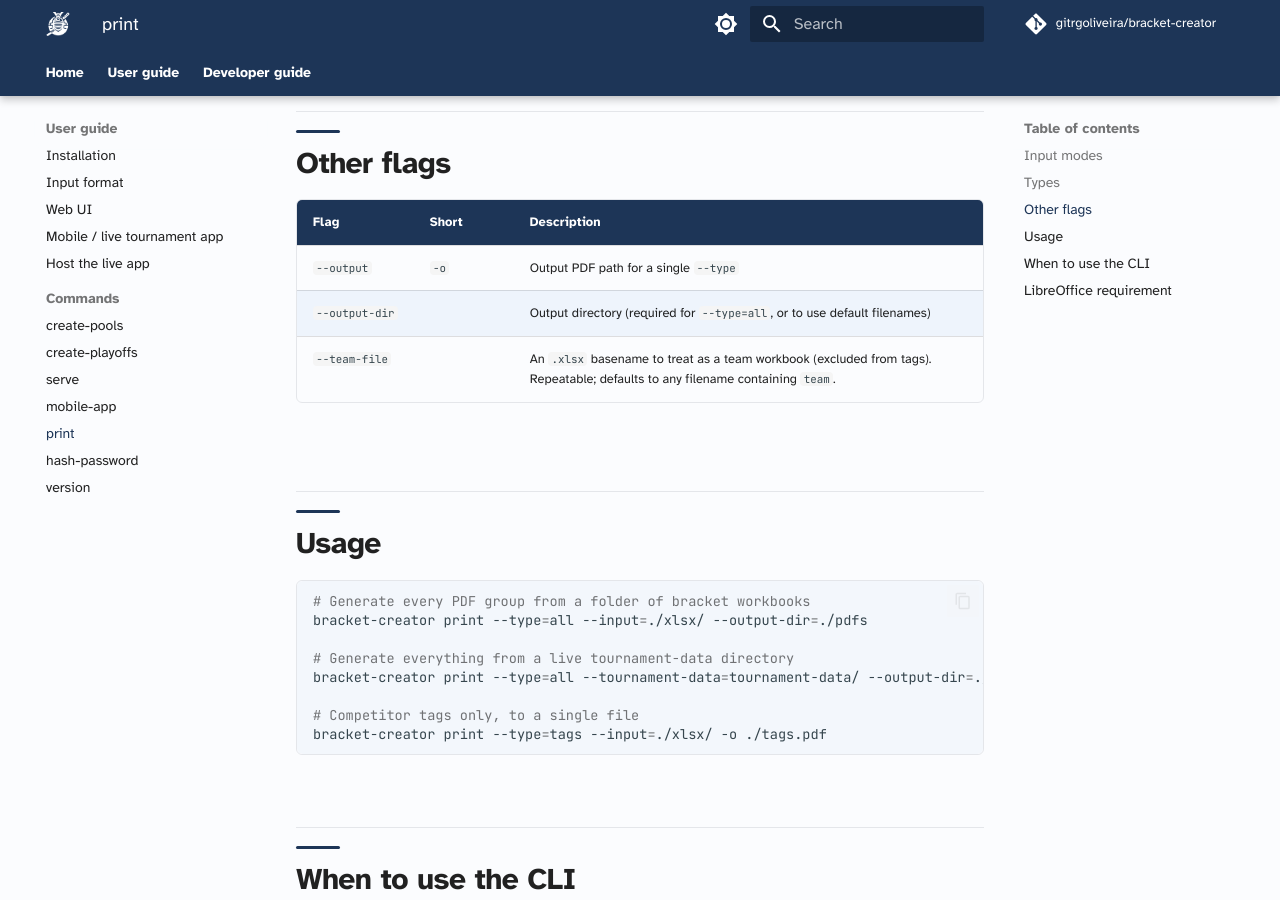
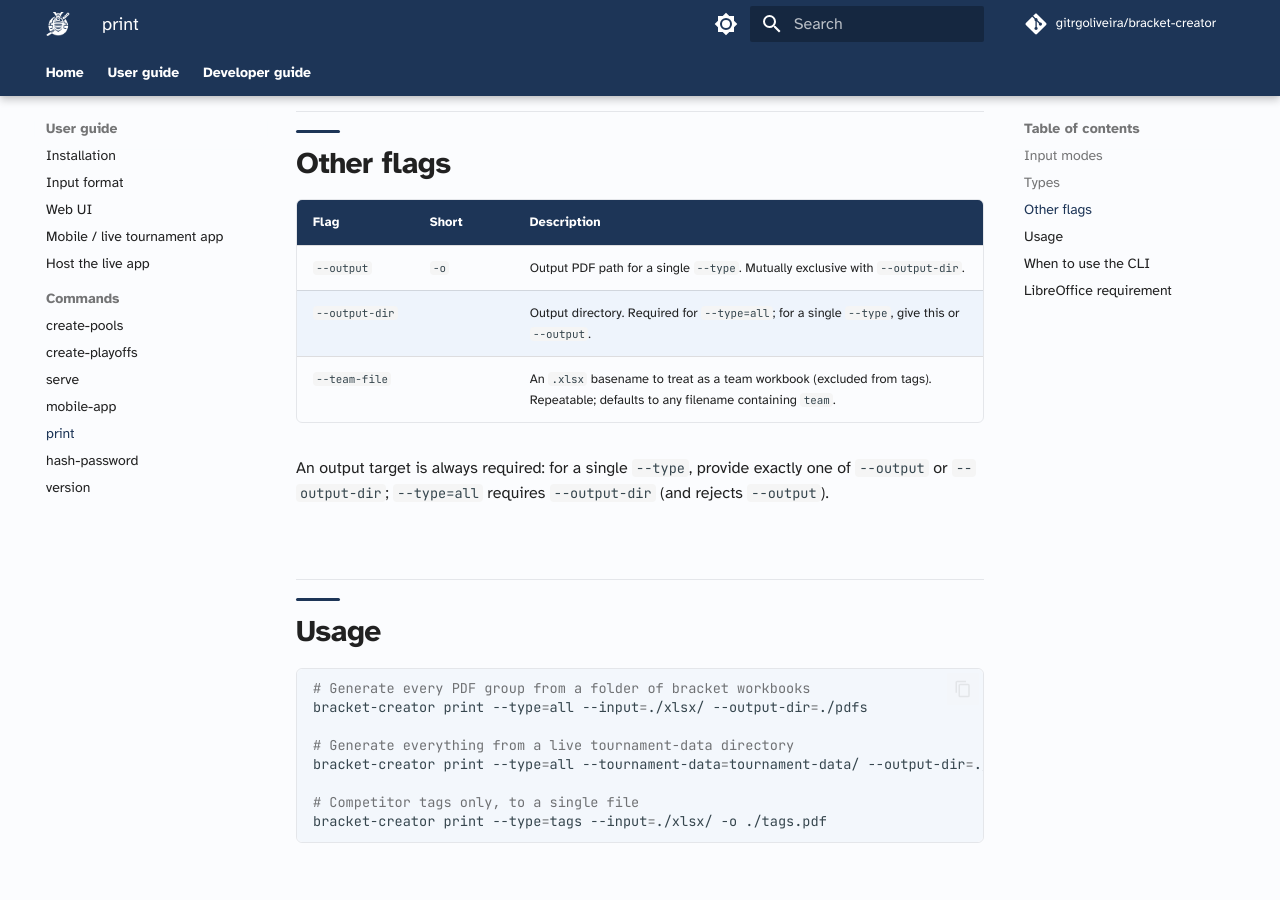
Before and after one commit to gitrgoliveira/bracket-creator, an MkDocs documentation site: the page built from docs/user-guide/commands/print.md, in a window 1280 px wide and 900 px high, scrolled down 1365 px. Built offline with MkDocs 1.6.1 and Material for MkDocs 9.7.7, drawn with Linux system fonts in a browser that asks for light colours; comment, search, counter and statistics services are not loaded.

Commit message:
docs: clarify the print output-target requirement
The Other flags table implied --output-dir was only needed for --type=all. In
fact a single --type run requires exactly one of --output or --output-dir, and
--type=all requires --output-dir (rejecting --output). State both rules so a
reader can't omit an output target and hit a runtime error.

Co-Authored-By: Claude Opus 4.8 <noreply@anthropic.com>

```diff
--- a/docs/user-guide/commands/print.md
+++ b/docs/user-guide/commands/print.md
@@ -34,9 +34,11 @@ Provide **exactly one**:
 
 | Flag | Short | Description |
 |------|-------|-------------|
-| `--output` | `-o` | Output PDF path for a single `--type` |
-| `--output-dir` | | Output directory (required for `--type=all`, or to use default filenames) |
+| `--output` | `-o` | Output PDF path for a single `--type`. Mutually exclusive with `--output-dir`. |
+| `--output-dir` | | Output directory. Required for `--type=all`; for a single `--type`, give this or `--output`. |
 | `--team-file` | | An `.xlsx` basename to treat as a team workbook (excluded from tags). Repeatable; defaults to any filename containing `team`. |
+
+An output target is always required: for a single `--type`, provide exactly one of `--output` or `--output-dir`; `--type=all` requires `--output-dir` (and rejects `--output`).
 
 ## Usage
 
```
